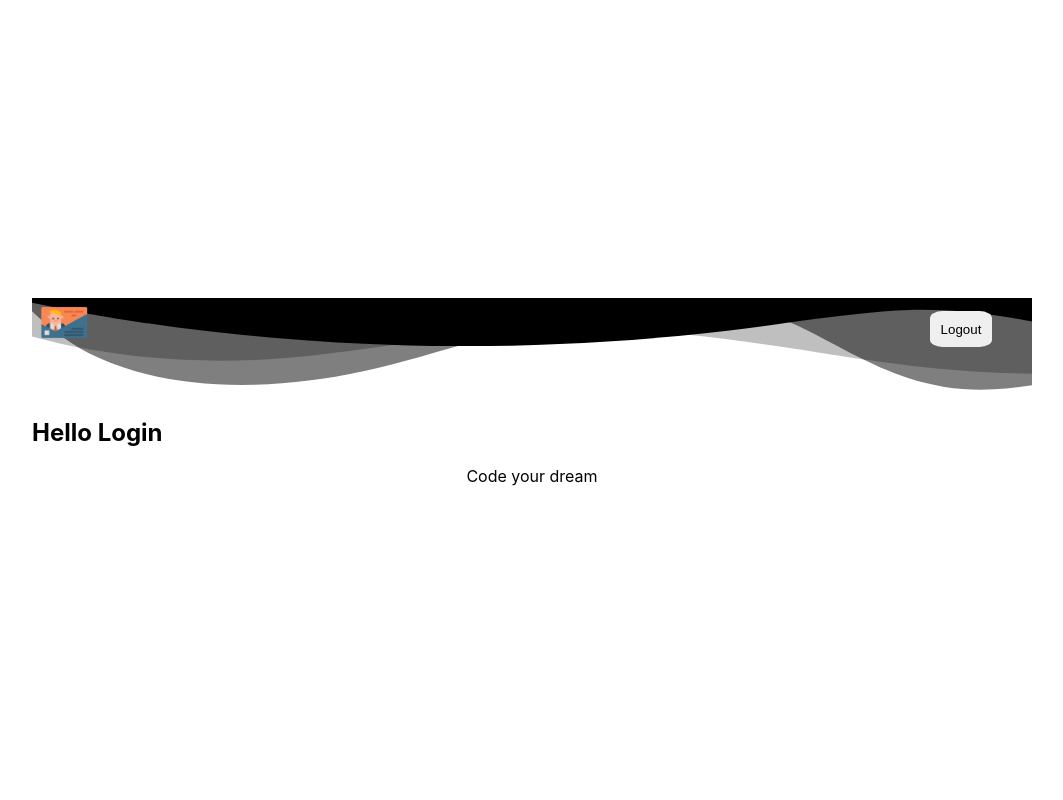
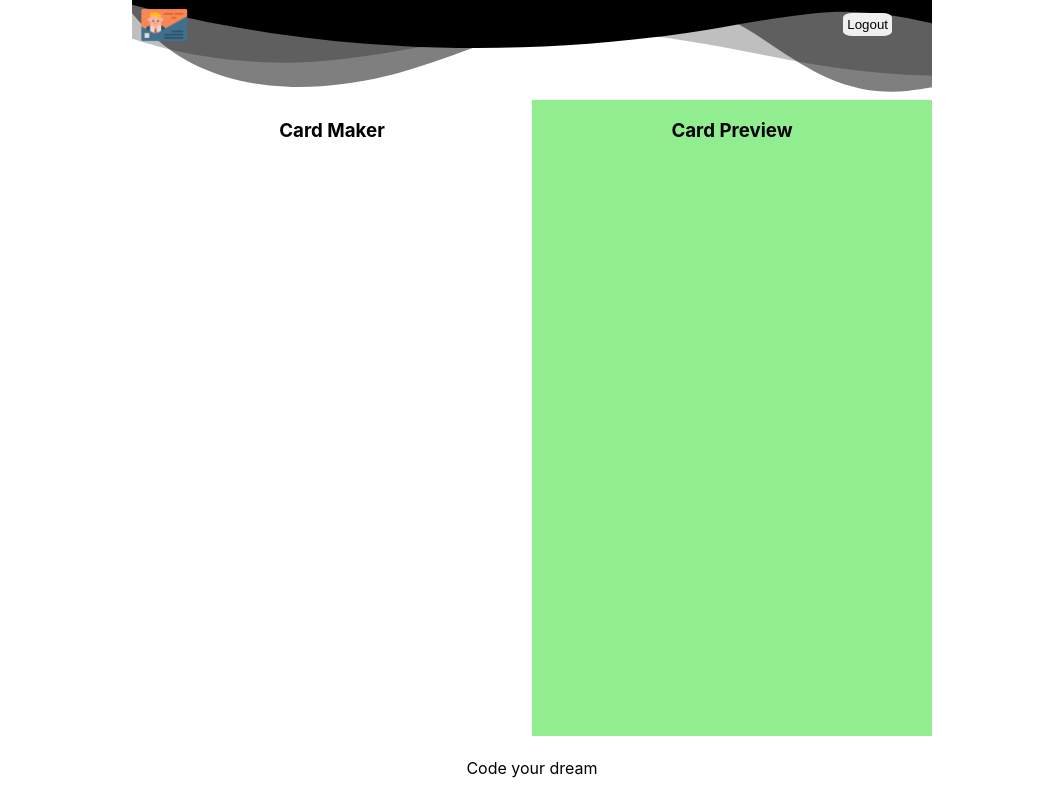
Before and after one commit to TaewookKwak/Card_Maker, a React (Create React App) app: page /home in a window 1280 px wide. Shown: the whole page, without its empty margins (108-1171 px from the left). Built offline with nearby package versions, Linux system fonts and the light colour scheme; no server answers; sample sign-in values are in the browser's storage.

Commit message:
add editor and preview layout

```diff
--- /dev/null
+++ b/src/components/editor/editor.jsx
@@ -0,0 +1,11 @@
+import React from 'react'
+import styles from './editor.module.css'
+function Editor(props) {
+  return (
+    <section className={styles.editor}>
+      <h1 className={styles.title}>Card Maker</h1>
+    </section>
+  )
+}
+
+export default Editor
--- /dev/null
+++ b/src/components/editor/editor.module.css
@@ -0,0 +1,12 @@
+@value makerBlack,makerOrange,makerWhiteGray,makerGreen,makerWhite,makerBlack from '../../common/colors.css';
+
+.editor {
+  flex-basis: 50%;
+}
+
+.title {
+  width: 100%;
+  text-align: center;
+  margin-bottom: 1em;
+  color: makerGreen;
+}
--- a/src/components/footer/footer.module.css
+++ b/src/components/footer/footer.module.css
@@ -1,11 +1,18 @@
 @value makerGreen,makerWhite,makerBlack from '../../common/colors.css';
 
 .footer {
+  display: flex;
   width: 100%;
+  height: 5vh;
   background-color: makerGreen;
   text-align: center;
+  padding: 2em;
+  box-sizing: border-box;
+  justify-content: center;
+  align-items: center;
 }
 
 .title {
   color: makerWhite;
+  margin: 0;
 }
--- a/src/components/header/header.module.css
+++ b/src/components/header/header.module.css
@@ -1,4 +1,4 @@
-@value makerGreen,makerWhite,makerBlack from '../../common/colors.css';
+@value makerOrange,makerGreen,makerWhite,makerBlack from '../../common/colors.css';
 
 .header {
   width: 100%;
@@ -33,11 +33,17 @@
   position: absolute;
   right: 3em;
   top: 1em;
-  padding: 0.8em;
+  padding: 0.3em;
   border-radius: 20%;
   background-color: makerBlack;
   color: makerWhite;
   border: none;
   outline: none;
   cursor: pointer;
+  transition: ease-in-out 200ms transform;
 }
+
+.logout:hover {
+  background-color: makerOrange;
+  transform: scale(1.1);
+}
--- a/src/components/login/login.module.css
+++ b/src/components/login/login.module.css
@@ -1,7 +1,7 @@
 @value makerBlack,makerOrange,makerWhiteGray,makerGreen,makerWhite,makerBlack from '../../common/colors.css';
 .login {
-  width: 30em;
-  height: 40em;
+  width: 20em;
+  height: 30em;
   text-align: center;
   display: flex;
   flex-direction: column;
@@ -9,7 +9,7 @@
 }
 
 .loginTitle {
-  font-size: 3em;
+  font-size: 2em;
   color: makerBlack;
 }
 
@@ -61,5 +61,5 @@
   font-size: 2em;
   position: absolute;
   top: 0.25em;
-  left: 5em;
+  left: 2em;
 }
--- /dev/null
+++ b/src/components/preview/preview.jsx
@@ -0,0 +1,12 @@
+import React from 'react'
+import styles from './preview.module.css'
+
+function Preview(props) {
+  return (
+    <section className={styles.preview}>
+      <h1 className={styles.title}>Card Preview</h1>
+    </section>
+  )
+}
+
+export default Preview
--- /dev/null
+++ b/src/components/preview/preview.module.css
@@ -0,0 +1,12 @@
+@value makerBlack,makerOrange,makerWhiteGray,makerGreen,makerWhite,makerBlack from '../../common/colors.css';
+.preview {
+  flex-basis: 50%;
+  background-color: lightgreen;
+}
+
+.title {
+  width: 100%;
+  text-align: center;
+  margin-bottom: 1em;
+  color: makerGreen;
+}
--- a/src/components/routes/home.jsx
+++ b/src/components/routes/home.jsx
@@ -1,8 +1,10 @@
 import React, { useEffect } from 'react'
 import { useLocation, useNavigate } from 'react-router-dom'
+import Editor from '../editor/editor'
 import Footer from '../footer/footer'
 import Header from '../header/header'
-import styles from './routes.module.css'
+import Preview from '../preview/preview'
+import styles from './home.module.css'
 function Home({ authService }) {
   const navigate = useNavigate()
   const location = useLocation()
@@ -22,7 +24,10 @@ function Home({ authService }) {
   return (
     <section className={styles.maker}>
       <Header onLogout={onLogout} />
-      <h1>Hello Login</h1>
+      <div className={styles.card}>
+        <Editor />
+        <Preview />
+      </div>
       <Footer />
     </section>
   )
--- /dev/null
+++ b/src/components/routes/home.module.css
@@ -0,0 +1,19 @@
+@value mediaQuery from '../../common/size.css';
+.maker {
+  display: flex;
+  flex-direction: column;
+  justify-content: space-between;
+  width: 100vh;
+  height: 100%;
+}
+
+.card {
+  display: flex;
+  flex: 1;
+}
+
+@media screen and (max-width: mediaQuery) {
+  .card {
+    flex-direction: column;
+  }
+}
--- a/src/components/routes/routes.module.css
+++ /dev/null
@@ -1,3 +0,0 @@
-h1 {
-  flex: 80%;
-}
```
